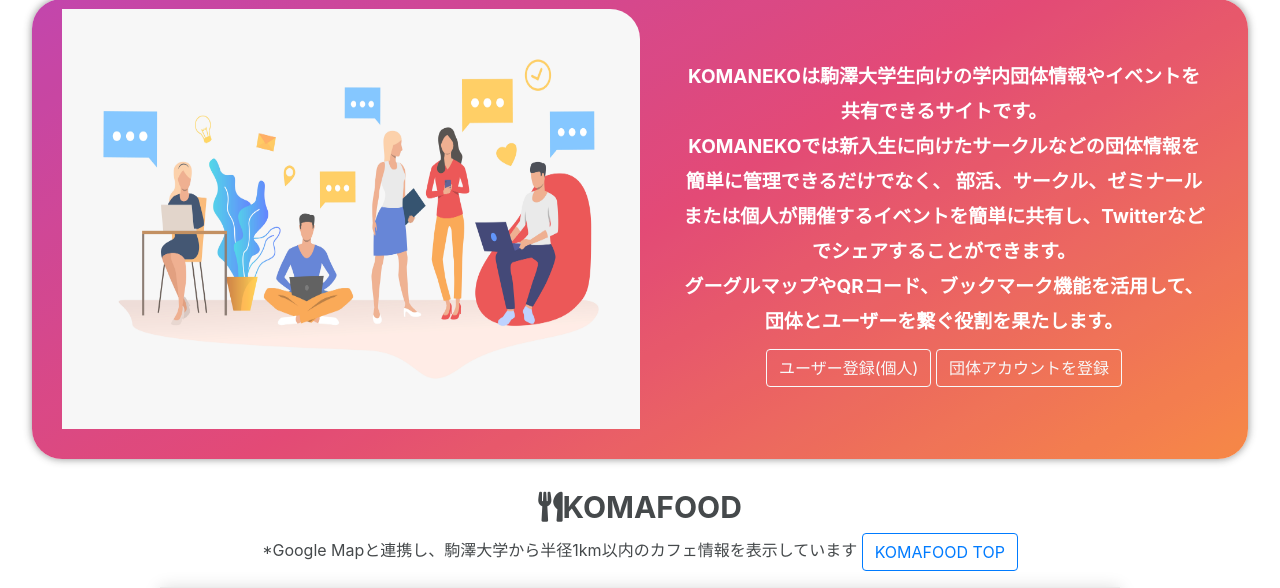
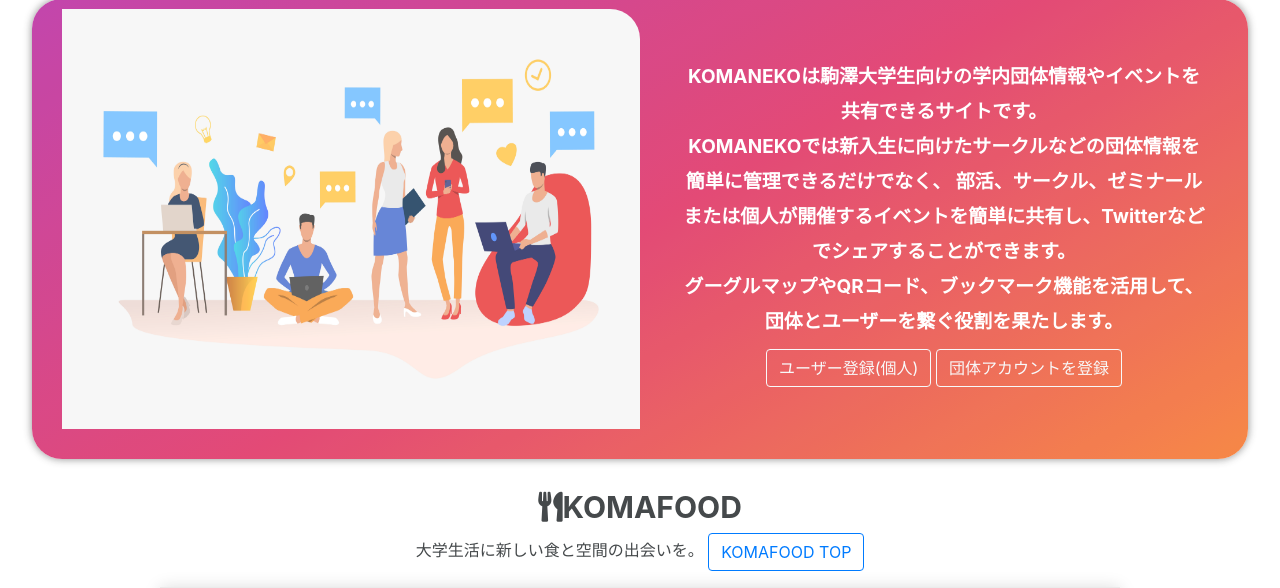
Before and after one commit to daikiyano/komaneko, a Flask app: page / in a window 1280 px wide. Shown: the part 244-832 px from the top of the page. Run offline with Flask 2, Linux system fonts and the light colour scheme; data comes from the database, SQL or seed files in the repository; both versions use the stored data as it was after the commit; some libraries are stand-ins or nearby versions.

Commit message:
Modify Sentence For Komafood

```diff
--- a/companyblog/templates/comacafe.html
+++ b/companyblog/templates/comacafe.html
@@ -25,7 +25,7 @@
          KOMAFOODを通じて新しい食と空間の出会いを提供できるようなサイトを目指します。今後、カフェ以外のジャンルやレビュー順に表示できるなどの機能追加をしてまいります。</b>
     </h2>
 </div>
-<p style="color:#45494b; text-align: center;">*Google Mapと連携し、駒澤大学から半径1km以内のカフェ情報を表示しています</p>
+<p style="color:#45494b; text-align: center;">*駒澤大学から半径1km以内のカフェ情報を表示しています</p>
 <div class="index_box">
     {% for result in results %}{% set A_list_loop = loop %}
         {% for photo in photos %}
--- a/companyblog/templates/index.html
+++ b/companyblog/templates/index.html
@@ -41,7 +41,7 @@
 
   <h1 class="event_top" style="color:#45494b;"><b><i class="fas fa-utensils"></i>KOMAFOOD</b><br>
  </h1>
- <p style="color:#45494b; text-align: center;">*Google Mapと連携し、駒澤大学から半径1km以内のカフェ情報を表示しています
+ <p style="color:#45494b; text-align: center;">大学生活に新しい食と空間の出会いを。
   <a href="{{url_for('core.komafood')}}" class="btn btn-outline-primary">KOMAFOOD TOP</a>
 </p>
 
```
Also changed, not shown: data.sqlite.
